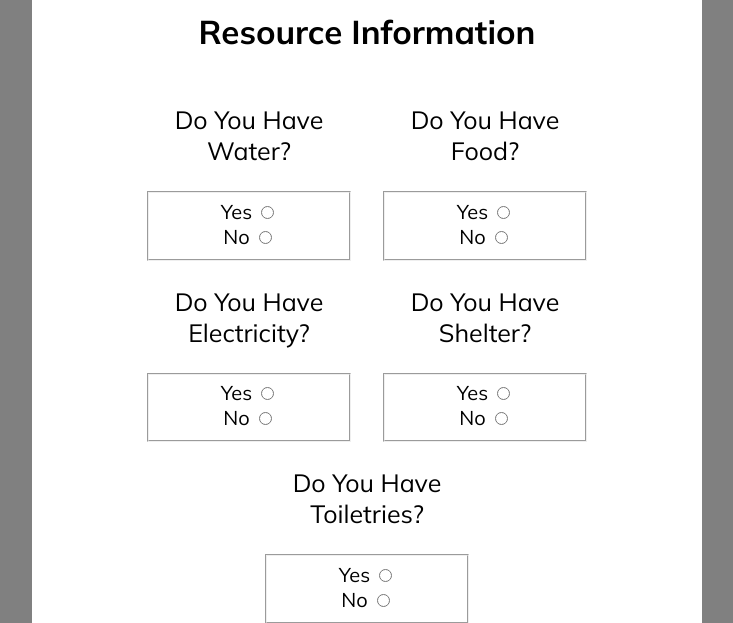
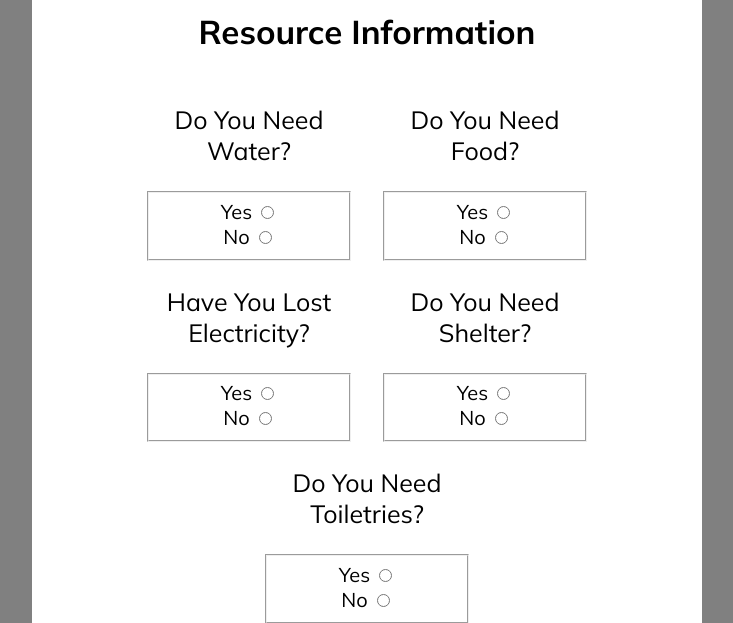
Before and after one commit to noah-hanka/globhack22, a Flask app: template templates/form.html in a window 1280 px wide. Shown: the part 585-1208 px from the top of the page, without its empty margins (273-1006 px from the left). Run offline with Flask 2, Linux system fonts and the light colour scheme; the template is opened without the code that fills it, so the values that code supplies are empty.

Commit message:
updated form wording

```diff
--- a/db/formEntry.csv
+++ b/db/formEntry.csv
@@ -1,2 +1,3 @@
 email,password,street_address,city,state,zipCode,water,food,electricity,shelter,tp
 ingridhanka@hotmail.com,password,225 Mulberry Road,Storrs,CT,06250,yes,yes,yes,yes,yes
+noah.hanka@uconn.edu,noahpassword,225 Mulberry Road,Storrs,CT,06250,yes,yes,yes,yes,yes
--- a/templates/form.html
+++ b/templates/form.html
@@ -30,7 +30,7 @@
         <h2 style = "font-size: 33px;">Resource Information</h2>
         <div id='questions'>
         <div class='radioGroup'>
-            <p style = "font-size: 25px;">Do You Have Water?</p>
+            <p style = "font-size: 25px;">Do You Need Water?</p>
             <fieldset id = "group1">
                 <label style = "font-size: 20px; cursor: pointer;" class = "inline" for = "watery">Yes</label>
                 <input type = "radio" id = "watery" name = "group1" value = "yes" required>
@@ -40,7 +40,7 @@
             </fieldset>
         </div>
         <div class='radioGroup'>
-            <p style = "font-size: 25px;">Do You Have Food?</p>
+            <p style = "font-size: 25px;">Do You Need Food?</p>
             <fieldset id = "group2">
                 <label style = "font-size: 20px; cursor: pointer;" class = "inline" for = "foody">Yes</label>
                 <input type = "radio" id = "foody" name = "group2" value = "yes" required>
@@ -50,7 +50,7 @@
             </fieldset>
         </div>
         <div class='radioGroup'>
-            <p style = "font-size: 25px;">Do You Have Electricity?</p>
+            <p style = "font-size: 25px;">Have You Lost Electricity?</p>
             <fieldset id = "group3">
                 <label style = "font-size: 20px; cursor: pointer;" class = "inline" for = "elecy">Yes</label>
                 <input type = "radio" id = "elecy" name = "group3" value = "yes" required>
@@ -60,7 +60,7 @@
             </fieldset>
         </div>
         <div class='radioGroup'>
-            <p style = "font-size: 25px;">Do You Have Shelter?</p>
+            <p style = "font-size: 25px;">Do You Need Shelter?</p>
             <fieldset id = "group4">
                 <label style = "font-size: 20px; cursor: pointer;" class = "inline" for = "sheltery">Yes</label>
                 <input type = "radio" id = "sheltery" name = "group4" value = "yes" required>
@@ -70,7 +70,7 @@
             </fieldset>
         </div>
         <div class='radioGroup'>
-            <p style = "font-size: 25px;">Do You Have Toiletries?</p>
+            <p style = "font-size: 25px;">Do You Need Toiletries?</p>
             <fieldset id = "group5">
                 <label style = "font-size: 20px; cursor: pointer;" class = "inline" for = "tpy">Yes</label>
                 <input type = "radio" id = "tpy" name = "group5" value = "yes" required>
```
